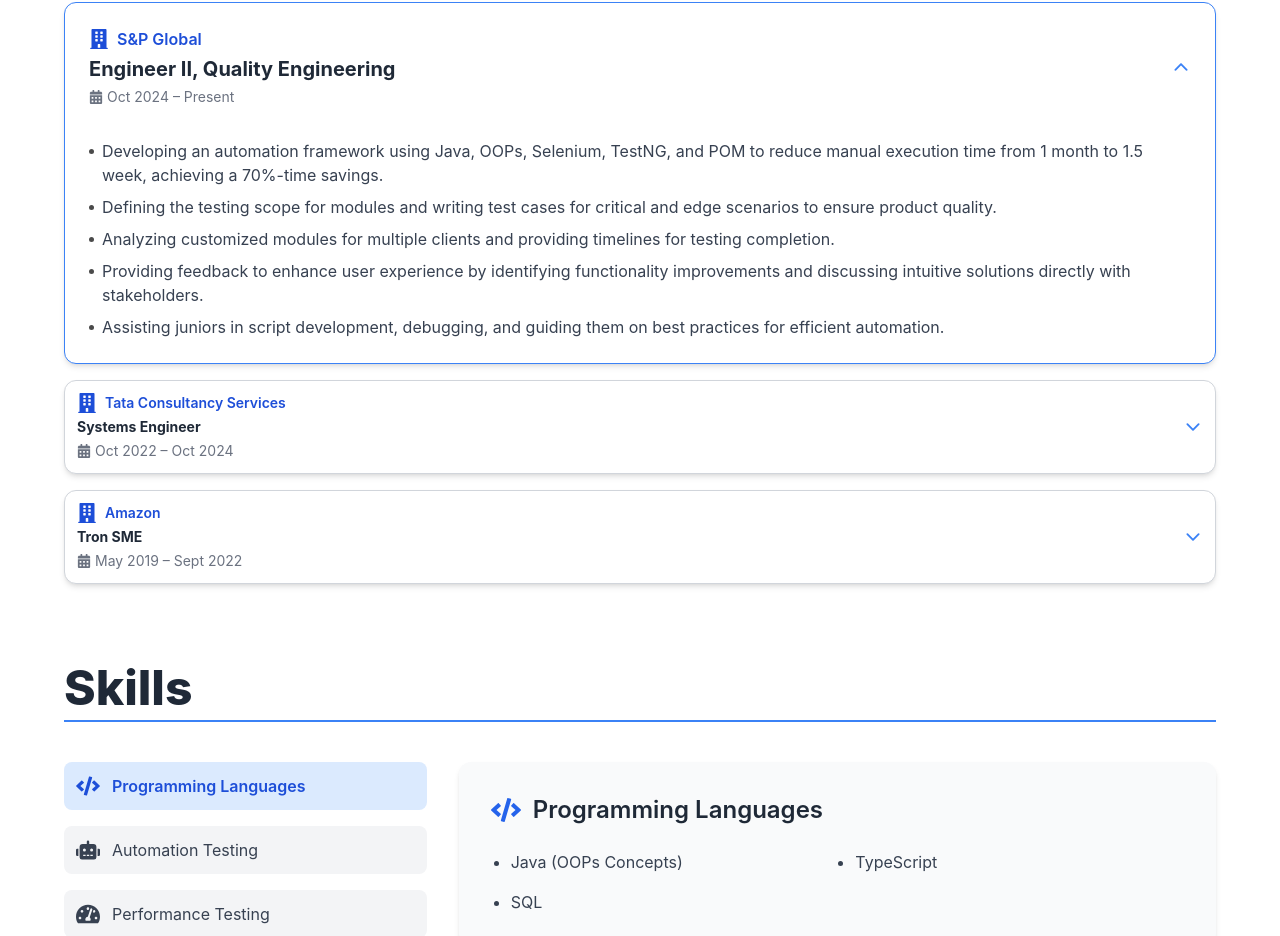
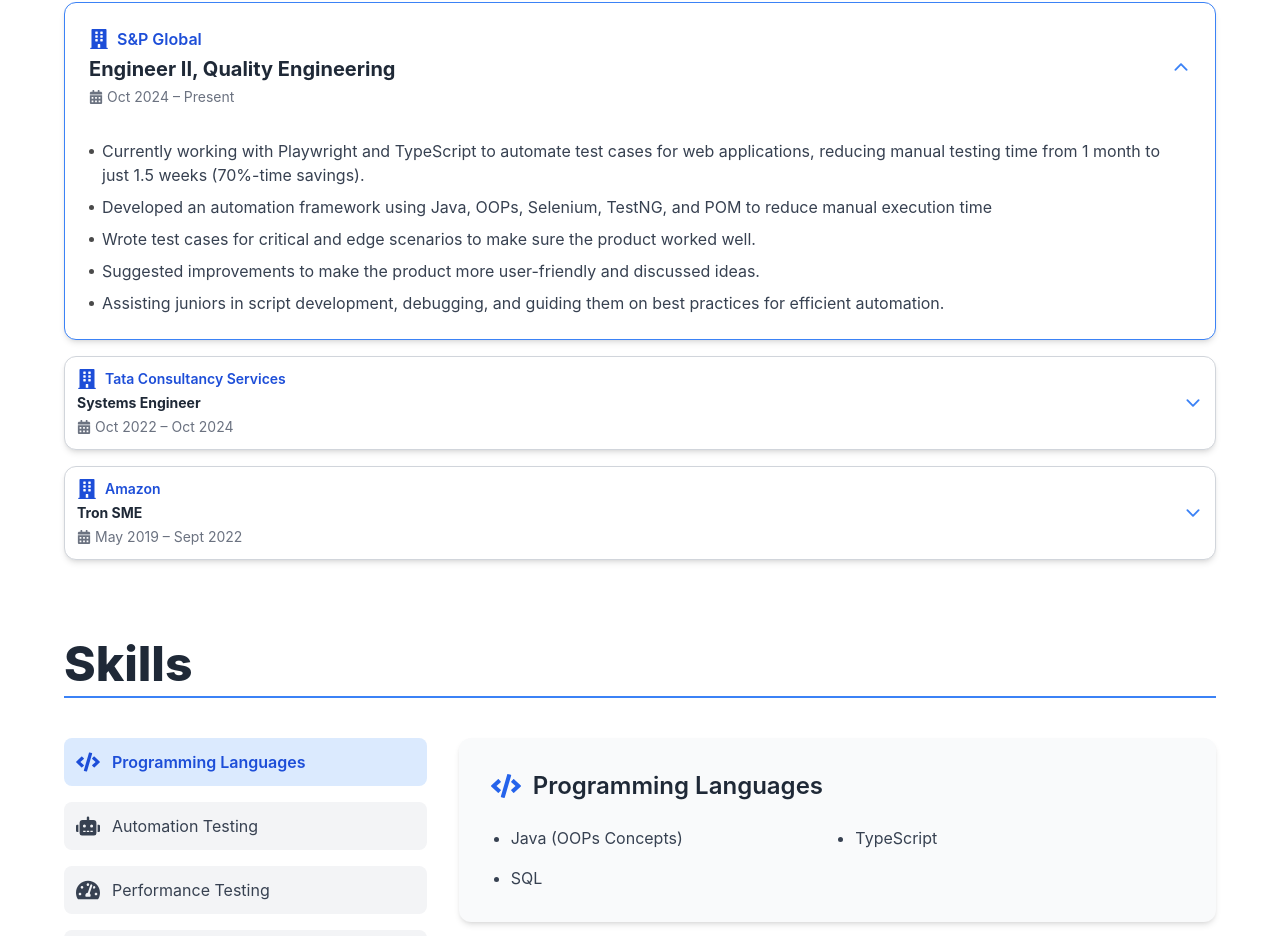
Before and after one commit to im-gulshan/Gulshan-Portfolio, a React (Create React App) app: page / in a window 1280 px wide. Shown: the part 936-1872 px from the top of the page. Built offline with nearby package versions, Linux system fonts and the light colour scheme.

Commit message:
Updated Experience

```diff
--- a/src/components/Experience.jsx
+++ b/src/components/Experience.jsx
@@ -9,10 +9,10 @@ const experienceList = [
     company: "S&P Global",
     duration: "Oct 2024 – Present",
     details: [
-      "Developing an automation framework using Java, OOPs, Selenium, TestNG, and POM to reduce manual execution time from 1 month to 1.5 week, achieving a 70%-time savings.",
-      "Defining the testing scope for modules and writing test cases for critical and edge scenarios to ensure product quality.",
-      "Analyzing customized modules for multiple clients and providing timelines for testing completion.",
-      "Providing feedback to enhance user experience by identifying functionality improvements and discussing intuitive solutions directly with stakeholders.",
+      "Currently working with Playwright and TypeScript to automate test cases for web applications, reducing manual testing time from 1 month to just 1.5 weeks (70%-time savings).",
+      "Developed an automation framework using Java, OOPs, Selenium, TestNG, and POM to reduce manual execution time",
+      "Wrote test cases for critical and edge scenarios to make sure the product worked well.",
+      "Suggested improvements to make the product more user-friendly and discussed ideas.",
       "Assisting juniors in script development, debugging, and guiding them on best practices for efficient automation."
     ],
   },
```
